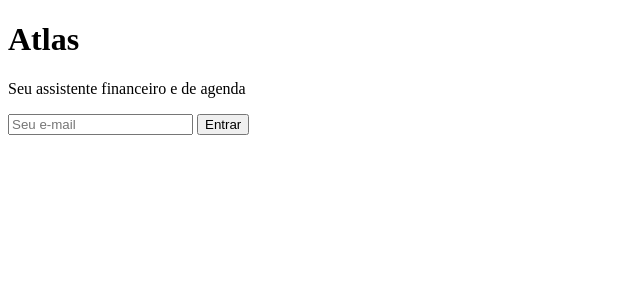
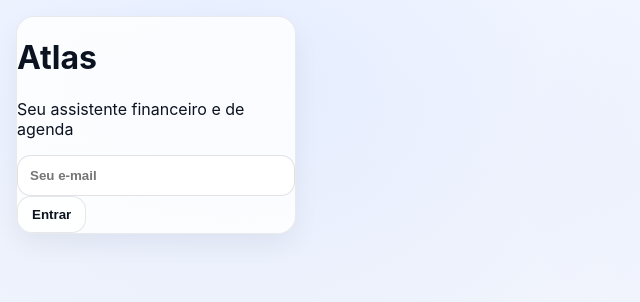
Before and after one commit to atlas-assistente/atlas-beckend, a website: page index.html in a window 1280 px wide. Shown: the whole page, without its empty margins (0-640 px from the left). Drawn offline with Linux system fonts and the light colour scheme.

Commit message:
Update index.html

```diff
--- a/index.html
+++ b/index.html
@@ -3,7 +3,7 @@
 <head>
 <meta charset="UTF-8">
 <title>Atlas</title>
-<link rel="stylesheet" href="style (2).css">
+<link rel="stylesheet" href="style.css">
 </head>
 <body class="atlas-shell">
 
```
